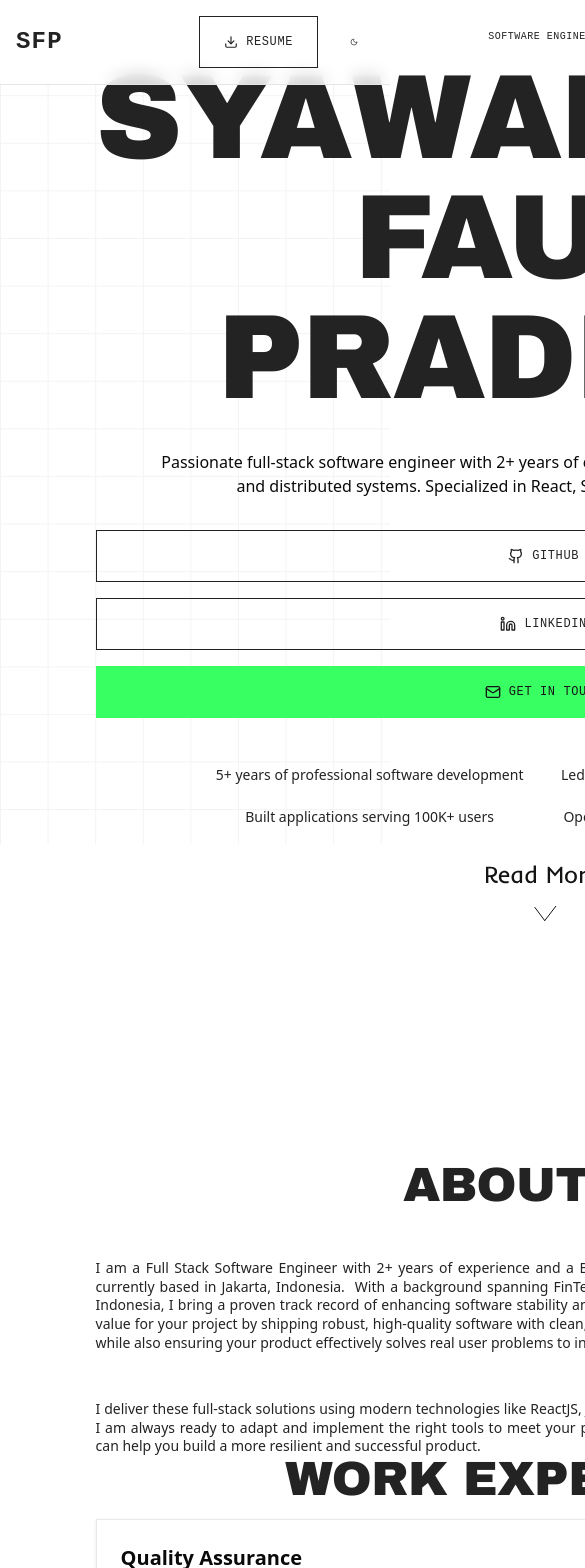
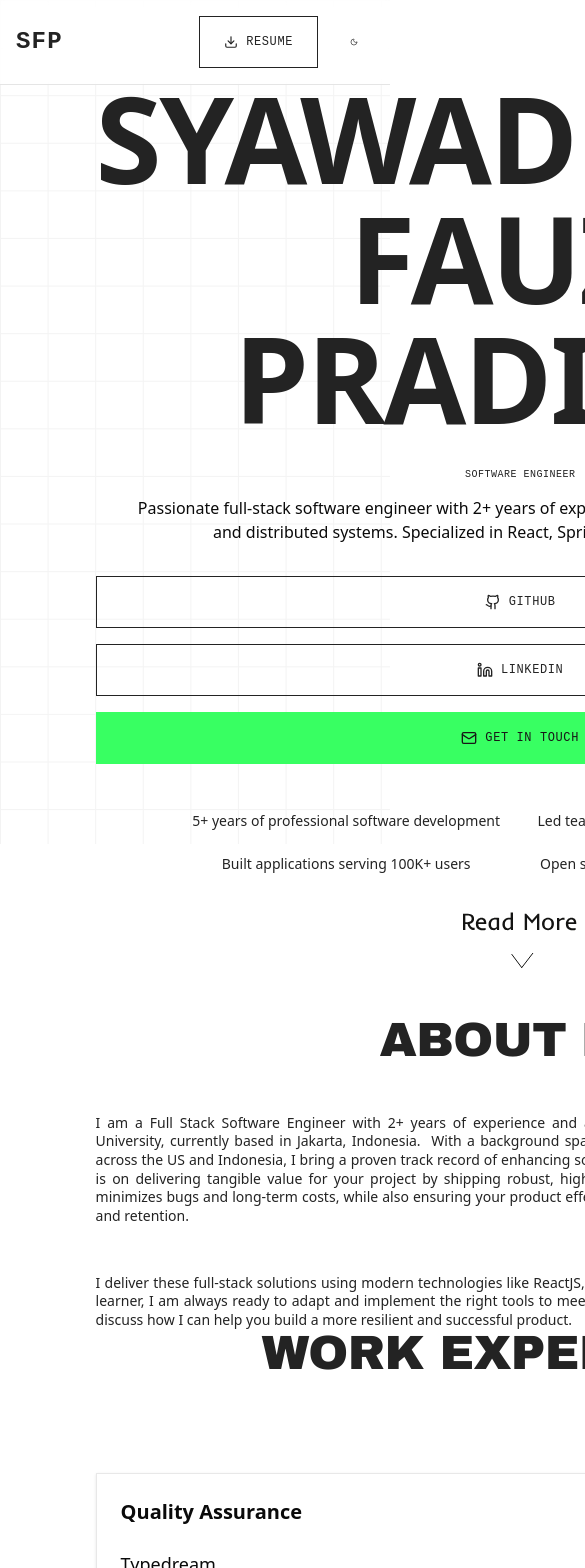
Before and after one commit to fauzipradipta/portofolio, a Next.js app: page / in a window 390 px wide. Shown: the top 1568 px of the page, 585 px wide, since content can reach past the window. Built offline with nearby package versions, Linux system fonts and the light colour scheme.

Commit message:
working on spacing, margin and responsive

```diff
--- a/src/app/globals.css
+++ b/src/app/globals.css
@@ -121,13 +121,23 @@ code {
 
 /* Typography System */
 .hero-section {
-  padding-top: 327rem;
+  padding-top: 299rem;
   padding-bottom: 4rem;
   min-height: 100vh;
   position: relative;
   z-index: 1;
 }
 
+.about-section{
+  margin-top: -12rem;
+}
+
+.experience-list{
+  margin-top: 6rem;
+}
+.work-experience-section{
+  margin-top: -16rem;
+}
 .footer-section{
   margin-top: -14rem;
 }
@@ -135,7 +145,8 @@ code {
   margin-top: -15rem;
 }
 .hero-title {
-  font-family: 'Arial Black', ui-sans-serif, system-ui, sans-serif;
+  /* font-family: 'Arial Black', ui-sans-serif, system-ui, sans-serif;  */
+  font-family: 'poppins', ui-sans-serif, system-ui, sans-serif;
   font-size: 120px;
   font-weight: 900;
   color: var(--text-primary);
--- a/src/app/page/Hero.tsx
+++ b/src/app/page/Hero.tsx
@@ -1,7 +1,6 @@
 import React from 'react';
 import { Github, Linkedin, Mail } from 'lucide-react';
 import { personalInfo, aboutData } from '../data/mock';
-import Image from 'next/image';
 import ReadMoreButton from '../component/button/ReadMoreButton';
 
 const Hero = () => {
@@ -11,7 +10,7 @@ const Hero = () => {
         <div className="grid-container">
           <div className="max-w-4xl mx-auto text-center">
             <div className="mb-8">
-              <p className="label mb-4">Software Engineer</p>
+
               <h1 className="hero-title mb-8">
                 {personalInfo.name.split(' ').map((word, index) => (
                   <span key={index} className="block">
@@ -21,6 +20,7 @@ const Hero = () => {
 
                 {/* {personalInfo.name} */}
               </h1>
+              <p className="label mb-4">Software Engineer</p>
               <p className="text-bio max-w-3xl mx-auto">
                 {aboutData.bio}
               </p>
```
